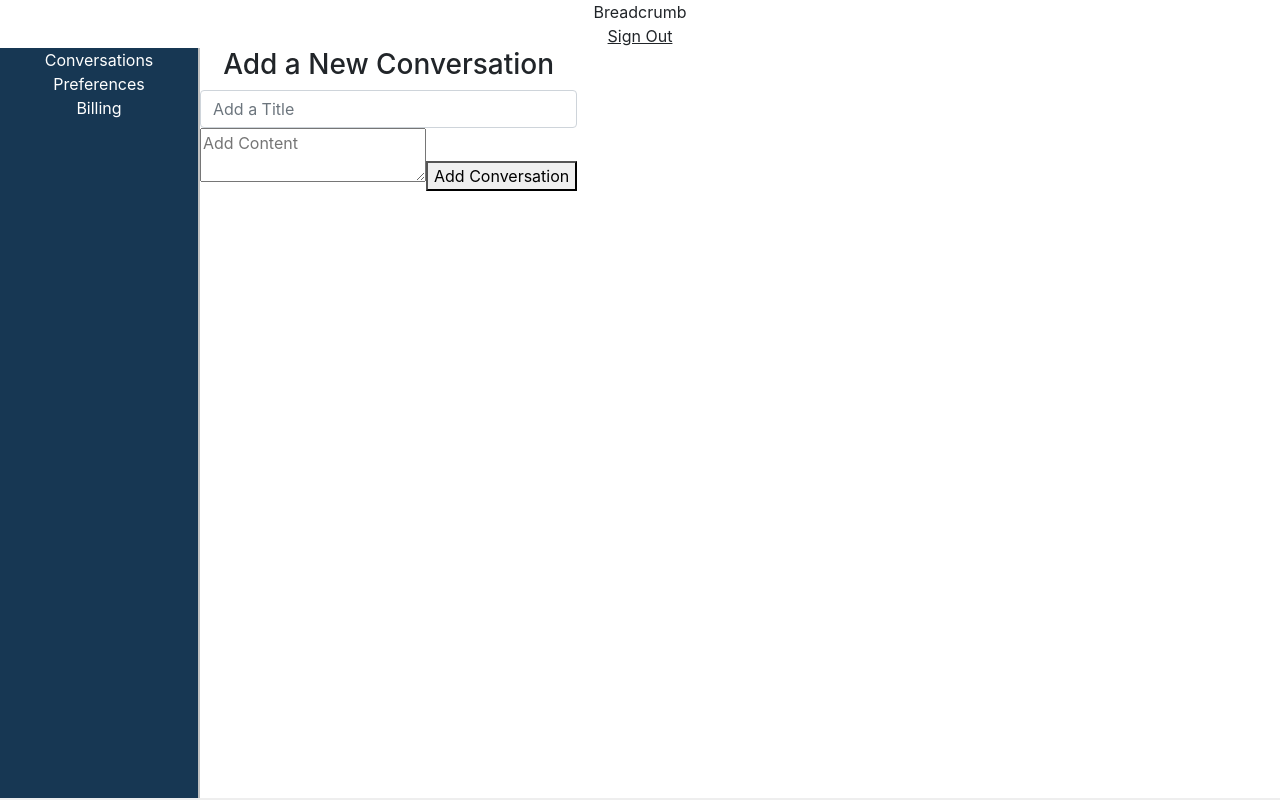
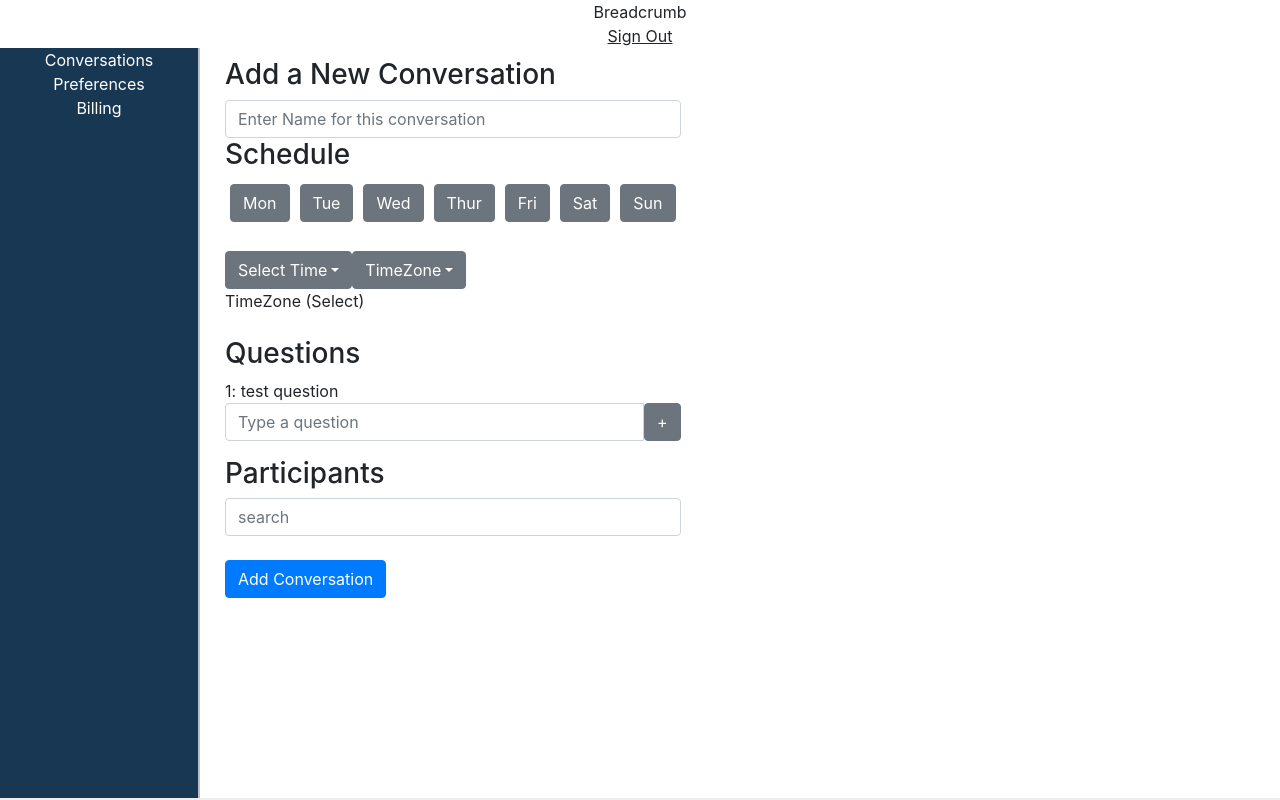
Before and after one commit to Streltz/heyteam, a React (Create React App) app in the folder hey-team/: page /dashboard/add in a window 1280 px wide. Built offline with nearby package versions, Linux system fonts and the light colour scheme; sample sign-in values are in the browser's storage.

Commit message:
added dropdown for time and time zone

```diff
--- a/hey-team/src/Components/AddConvo.js
+++ b/hey-team/src/Components/AddConvo.js
@@ -30,12 +30,13 @@ class AddConvo extends Component {
         <form onSubmit={e => e.preventDefault()}>
           <input
               onChange={this.handleInput}
-              className="form-control"
               name="title"
               type="text"
               value={this.state.title}
-              placeholder="Add a Title"
+              placeholder="Enter Name for this conversation"
           />
+          <h3>Schedule</h3>
+          <input placeholder/>
           <textarea
               type="text"
               name="body"
--- a/hey-team/src/components/AddConvo/AddConvo.css
+++ b/hey-team/src/components/AddConvo/AddConvo.css
@@ -0,0 +1,16 @@
+.new-convo {
+	text-align: left;
+	margin: 10px 0px 0px 25px;
+}
+
+.day-selected {
+	background: gray;
+}
+
+.days {
+	display: flex;
+}
+
+.day {
+	margin: 5px;
+}
--- a/hey-team/src/components/AddConvo/AddConvo.js
+++ b/hey-team/src/components/AddConvo/AddConvo.js
@@ -1,18 +1,50 @@
 import React, { Component } from 'react';
 import { Redirect } from 'react-router-dom';
-
+import './AddConvo.css';
+import { ButtonDropdown, DropdownToggle, DropdownMenu, DropdownItem } from 'reactstrap';
 
 class AddConvo extends Component {
   state = {
       title: '',
-        body: '',
-        id: '',
+      schedule: [],
+      currentQuestion: '',
+      questions: ['test question'],
+      participants: ['User1', 'User2'],
+      search: '',
       redirect: false,
+      timeDropdownOpen: false,
+      zoneDropdownOpen: false
   };
+
+  toggle = (type)=>{
+    if(type === 'time'){
+      this.setState({
+      timeDropdownOpen: !this.state.timeDropdownOpen
+    });
+    }
+    if(type === 'zone'){
+      this.setState({
+      zoneDropdownOpen: !this.state.zoneDropdownOpen
+    });
+    }
+
+  }
 
   handleInput = e => {
       this.setState({ [e.target.name]: e.target.value });
   };
+
+  onChangeQuestion = e => {
+      this.setState({ currentQuestion: e.target.value });
+  };
+
+  addQuestion = () => {
+    if(this.state.currentQuestion){
+      const questions = this.state.questions;
+      questions.push(this.state.currentQuestion);
+      this.setState({currentQuestion: '', questions});
+    }
+  }
 
   handleSubmit = e => {
       // e.preventDefault();
@@ -23,33 +55,107 @@ class AddConvo extends Component {
       //     throw error;
       // });
   }
+  handleDaySelect = (data) => {
+    const schedule = this.state.schedule;
+    const index = this.state.schedule.indexOf(data);
+    if(index > -1){
+      schedule.splice(index, 1);
+    }else{
+      schedule.push(data);
+      schedule.sort();
+    }
+    this.setState({schedule});
+    console.log('schedule', this.state.schedule);
+  }
+
+
+  searchUser = (e) => {
+    this.setState({search: e.target.value});
+    //TODO use slack API to search for user on input change
+  }
+
   render() {
+    const days = ['Mon', 'Tue', 'Wed', 'Thur', 'Fri', 'Sat', 'Sun'];
     return(
-                <div className="form-group">
+
+      <div className="new-convo">
         <h3> Add a New Conversation </h3>
         <form onSubmit={e => e.preventDefault()}>
           <input
+            className="form-control"
             onChange={this.handleInput}
-                            className="form-control"
             name="title"
             type="text"
             value={this.state.title}
-                            placeholder="Add a Title"
+            placeholder="Enter Name for this conversation"
           />
-                        <textarea
-                            type="text"
-                            name="body"
-                            value={this.state.body}
-                            placeholder="Add Content"
-                        />
+          <h3>Schedule</h3>
+          <div className="days">
+
+            {
+              days.map((day, index) => {
+                return <div key={day} className={this.state.schedule.includes(index) ? 'day btn btn-success' : 'day btn btn-secondary'} onClick={()=>{this.handleDaySelect(index)}}>{day}</div>
+              })
+            }
+          </div>
+          <br/>
+          <div className="time">
+
+            <ButtonDropdown isOpen={this.state.timeDropdownOpen} toggle={()=>{this.toggle('time')}}>
+              <DropdownToggle caret>
+                Select Time
+              </DropdownToggle>
+              <DropdownMenu>
+                <DropdownItem>12:00 AM</DropdownItem>
+                <DropdownItem>1:00 AM</DropdownItem>
+                <DropdownItem>2:00 AM</DropdownItem>
+                <DropdownItem>3:00 AM</DropdownItem>
+                <DropdownItem>4:00 AM</DropdownItem>
+                <DropdownItem>5:00 AM</DropdownItem>
+                <DropdownItem>6:00 AM</DropdownItem>
+                <DropdownItem>7:00 AM</DropdownItem>
+                <DropdownItem>8:00 AM</DropdownItem>
+              </DropdownMenu>
+            </ButtonDropdown>
+
+
+            <ButtonDropdown isOpen={this.state.zoneDropdownOpen} toggle={()=>{this.toggle('zone')}}>
+              <DropdownToggle caret>
+                TimeZone
+              </DropdownToggle>
+              <DropdownMenu>
+                <DropdownItem>PST</DropdownItem>
+                <DropdownItem>CST</DropdownItem>
+                <DropdownItem>MST</DropdownItem>
+              </DropdownMenu>
+            </ButtonDropdown>
+
+            <div>TimeZone (Select)</div>
+          </div>
+
+          <br/>
+          <h3>Questions</h3>
+          {
+            this.state.questions.map((question, index) => {
+              return <div key={index}>{index+1}: {question}</div>
+            })
+          }
+
+          <div className="input-group mb-3">
+          <input className="form-control" type='text' onChange={this.onChangeQuestion} value={this.state.currentQuestion} placeholder="Type a question" />
+          <button className="add-question btn btn-secondary" onClick={()=>{this.addQuestion()}}>+</button>
+          </div>
+
+          <h3>Participants</h3>
+          <input className="form-control" type="text" placeholder="search" onChange={this.searchUser} value={this.state.search} />
+
+          <br/>
           <button
             onClick={this.handleSubmit}
             type="button"
-                            classname={this.state.disabled? 'btn disabled': 'btn'}>
+            className='btn btn-primary'>
             Add Conversation
-                        </button>
-
-
+          </button><br/>
         </form>
         {this.state.redirect && <Redirect to={'/'} />}
 
```
Lines whose indentation alone changed are shown as unchanged.
